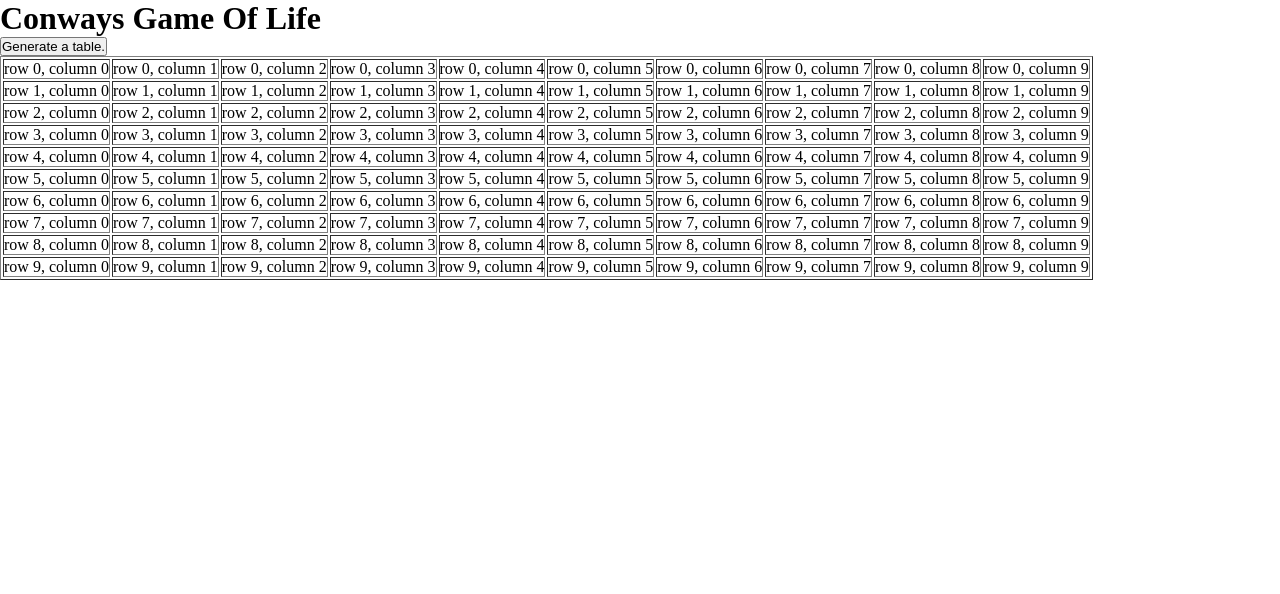
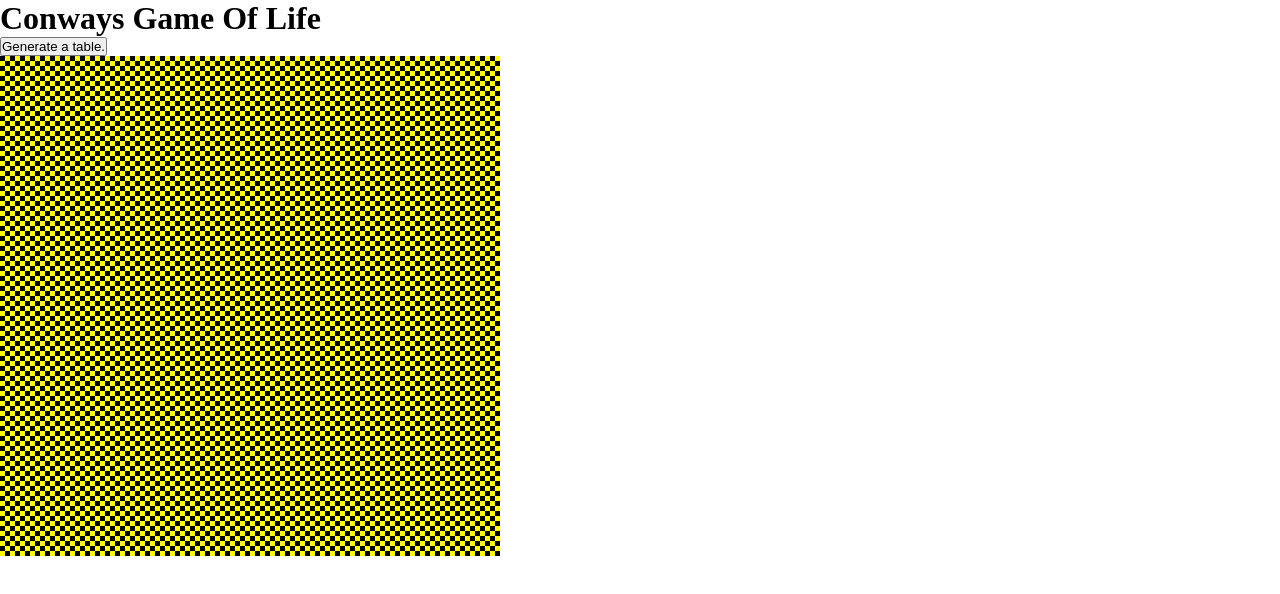
Before and after one commit to pilotpete1/conwaysGameOfLife, a plain HTML site: page index.html in a window 1280 px wide. Both pictures are taken after a click on the button "Generate a table.". Drawn offline with Linux system fonts and the light colour scheme.

Commit message:
colortable!

```diff
--- a/style.css
+++ b/style.css
@@ -2,3 +2,27 @@
     margin: 0;
     padding: 0;
 }
+
+tr{
+    /* background-color: yellow; */
+    /* border: 1px solid black; */
+    /* width: 10px;
+    height: 10px;
+    margin: 0px;
+    padding: 0px; */
+}
+td{
+    background-color: yellow;
+    /* border: 1px solid pink; */
+    height: 5px;
+    width: 5px;
+}
+
+table{
+    /* background-color: pink; */
+    /* width: 200px; */
+    /* height: 200px; */
+    /* border: 1px solid black; */
+    border-spacing: 0px;
+    /* table-layout: fixed; */
+}
--- a/ui.js
+++ b/ui.js
@@ -9,18 +9,24 @@ function generate_table() {
     var tblBody = document.createElement("tbody");
 
     // creating all cells
-    for (var i = 0; i < 10; i++) {
+    for (var i = 0; i < 100; i++) {
       // creates a table row
       var row = document.createElement("tr");
 
-      for (var j = 0; j < 10; j++) {
+      for (var j = 0; j < 100; j++) {
         // Create a <td> element and a text node, make the text
         // node the contents of the <td>, and put the <td> at
         // the end of the table row
         var cell = document.createElement("td");
-        var cellText = document.createTextNode("row "+i+", column "+j);
-        cell.appendChild(cellText);
+        // var cellText = document.createTextNode("row "+i+", column "+j);
+        // var cellText = document.createTextNode(0);
+        // cell.appendChild(cellText);
         row.appendChild(cell);
+        if ((i % 2 == 0 && j % 2 ==0) || (i % 2 != 0 && j % 2 != 0)) {
+            cell.style.backgroundColor = 'black';
+        }
+
+        // console.log(i,j)
       }
 
       // add the row to the end of the table body
@@ -31,6 +37,4 @@ function generate_table() {
     tbl.appendChild(tblBody);
     // appends <table> into <body>
     body.appendChild(tbl);
-    // sets the border attribute of tbl to 2;
-    tbl.setAttribute("border", "1");
   }
```
